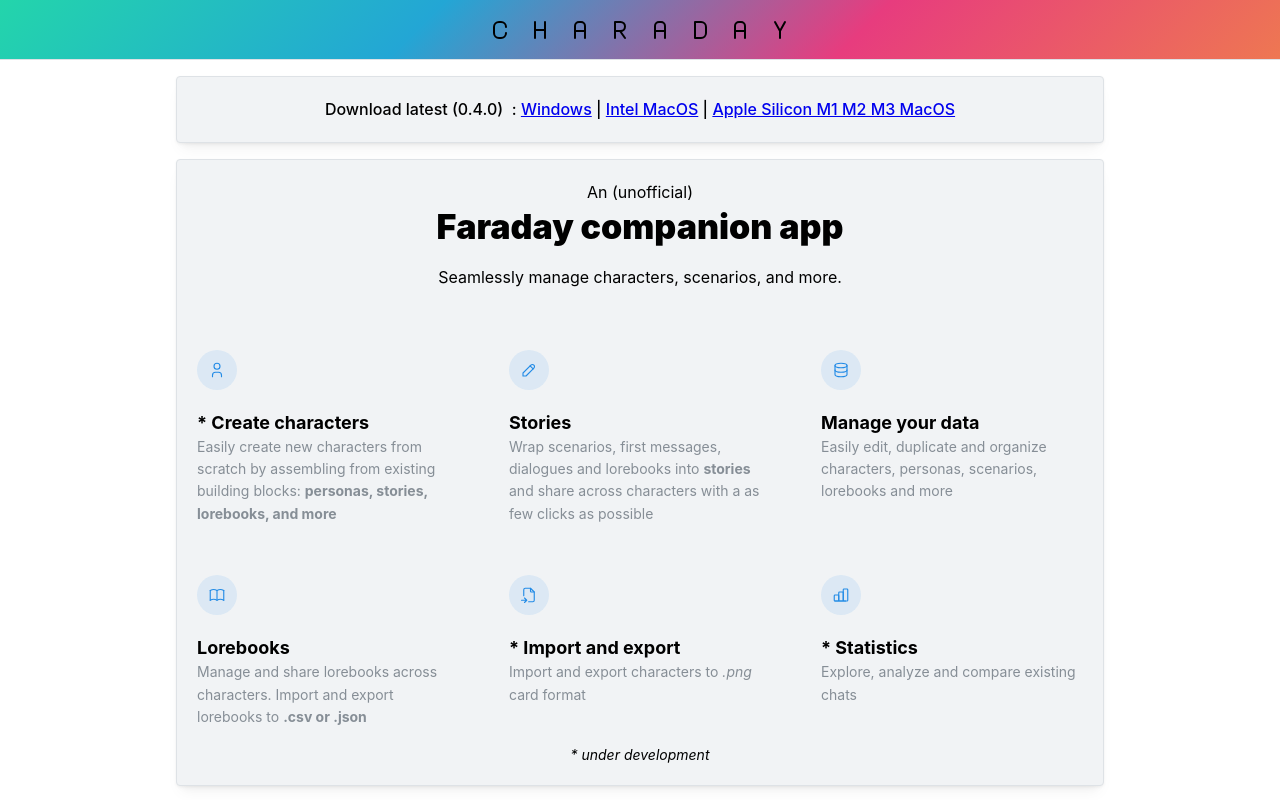
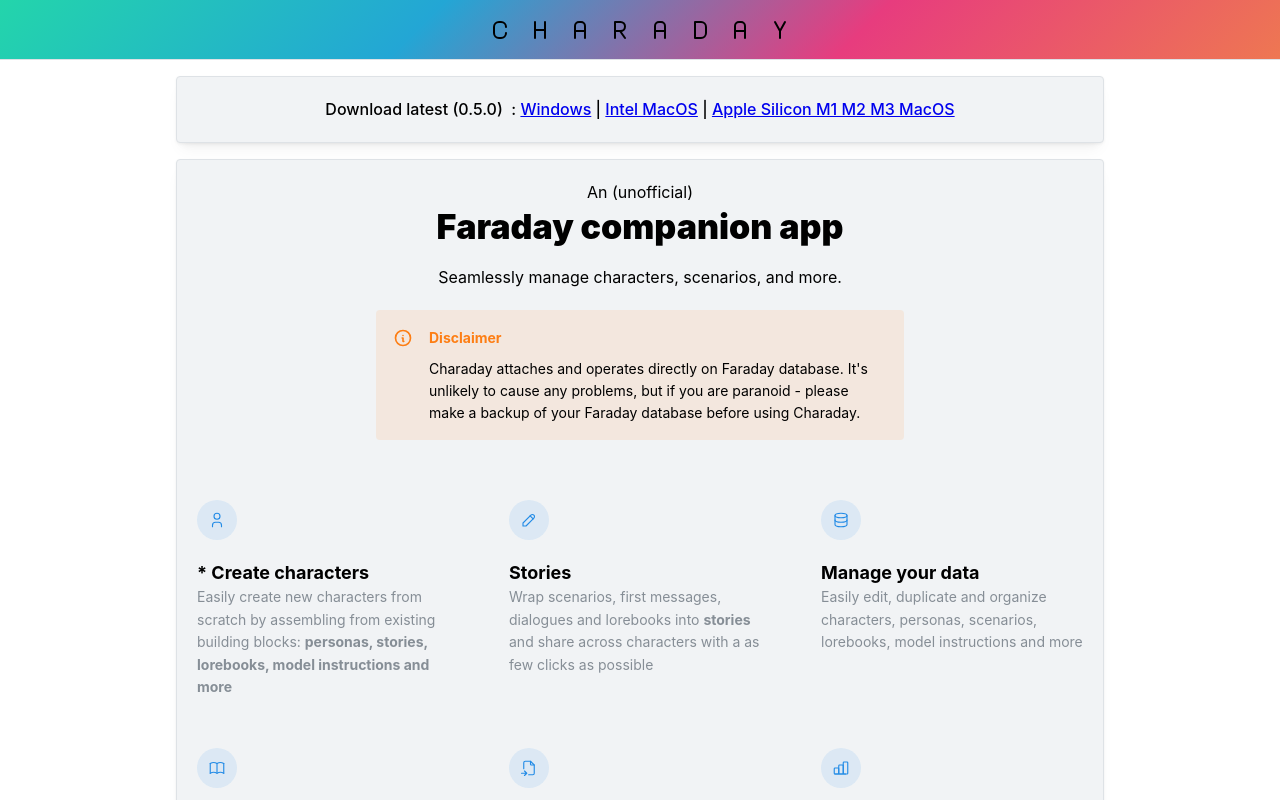
Before and after one commit to gam3dotdev/website, a Next.js app: page / in a window 1280 px wide. Shown: the top 800 px of the page. Built offline with nearby package versions, Linux system fonts and the light colour scheme.

Commit message:
0.5.0 release

```diff
--- a/package.json
+++ b/package.json
@@ -1,6 +1,6 @@
 {
   "name": "charaday-for-faraday",
-  "version": "0.4.0",
+  "version": "0.5.0",
   "private": true,
   "scripts": {
     "dev": "next dev",
--- a/pages/index.tsx
+++ b/pages/index.tsx
@@ -1,4 +1,14 @@
-import { ThemeIcon, Text, Title, Container, SimpleGrid, rem, Image, Paper } from '@mantine/core'
+import {
+  ThemeIcon,
+  Text,
+  Title,
+  Container,
+  SimpleGrid,
+  rem,
+  Image,
+  Paper,
+  Alert,
+} from "@mantine/core";
 import {
   IconUser,
   IconFileImport,
@@ -7,57 +17,65 @@
   IconPencil,
   IconStackFront,
   IconChargingPile,
-} from '@tabler/icons-react'
-import classes from './Welcome.module.css'
-import NextImage from 'next/image'
-import { IconChartBar } from '@tabler/icons-react'
-import { HowItWorks } from '../components/HowItWorks'
-import characters from '../public/screenshots/characters.png';
-import editCharacter from '../public/screenshots/editCharacter.png';
-import lorebooks from '../public/screenshots/lorebooks.png';
-import editLorebook from '../public/screenshots/editLorebook.png';
-import stories from '../public/screenshots/stories.png';
-import editStory from '../public/screenshots/editStory.png';
-
+  IconInfoCircle,
+} from "@tabler/icons-react";
+import classes from "./Welcome.module.css";
+import NextImage from "next/image";
+import { IconChartBar } from "@tabler/icons-react";
+import { HowItWorks } from "../components/HowItWorks";
+import characters from "../public/screenshots/characters.png";
+import editCharacter from "../public/screenshots/editCharacter.png";
+import lorebooks from "../public/screenshots/lorebooks.png";
+import editLorebook from "../public/screenshots/editLorebook.png";
+import stories from "../public/screenshots/stories.png";
+import editStory from "../public/screenshots/editStory.png";
 
 export const MOCKDATA = [
   {
     icon: IconUser,
-    title: '* Create characters',
+    title: "* Create characters",
     description: (
       <>
-        Easily create new characters from scratch by assembling from existing building blocks:{' '}
-        <b>personas, stories, lorebooks, and more</b>
+        Easily create new characters from scratch by assembling from existing
+        building blocks:{" "}
+        <b>personas, stories, lorebooks, model instructions and more</b>
       </>
     ),
   },
   {
     icon: IconPencil,
-    title: 'Stories',
+    title: "Stories",
     description: (
       <>
-        Wrap scenarios, first messages, dialogues and lorebooks into <b>stories</b> and share across characters with a
-        as few clicks as possible
+        Wrap scenarios, first messages, dialogues and lorebooks into{" "}
+        <b>stories</b> and share across characters with a as few clicks as
+        possible
       </>
     ),
   },
   {
     icon: IconDatabase,
-    title: 'Manage your data',
-    description: <>Easily edit, duplicate and organize characters, personas, scenarios, lorebooks and more</>,
+    title: "Manage your data",
+    description: (
+      <>
+        Easily edit, duplicate and organize characters, personas, scenarios,
+        lorebooks, model instructions and more
+      </>
+    ),
   },
   {
     icon: IconBook,
-    title: 'Lorebooks',
+    title: "Lorebooks",
     description: (
       <>
-        Manage and share lorebooks across characters. Import and export lorebooks to <b>.csv or .json</b>
+        Manage and share lorebooks across characters. Import and export
+        lorebooks to <b>.csv or .json</b>
       </>
     ),
   },
   {
     icon: IconFileImport,
-    title: '* Import and export',
+    title: "* Import and export",
     description: (
       <>
         Import and export characters to <i>.png</i> card format
@@ -66,15 +84,15 @@
   },
   {
     icon: IconChartBar,
-    title: '* Statistics',
+    title: "* Statistics",
     description: <>Explore, analyze and compare existing chats</>,
   },
-]
+];
 
 interface ItemProps {
-  icon: React.FC<any>
-  title: React.ReactNode
-  description: React.ReactNode
+  icon: React.FC<any>;
+  title: React.ReactNode;
+  description: React.ReactNode;
 }
 
 export function Item({ icon: Icon, title, description }: ItemProps) {
@@ -90,22 +108,45 @@
         {description}
       </Text>
     </div>
-  )
+  );
 }
 
 export default function IndexPage() {
-  const features = MOCKDATA.map((feature, index) => <Item {...feature} key={index} />)
+  const features = MOCKDATA.map((feature, index) => (
+    <Item {...feature} key={index} />
+  ));
 
   return (
     <Container className={classes.wrapper}>
-      <Paper withBorder shadow='sm' style={{ padding: 20 }} ta="center" fw={500} bg="var(--mantine-color-gray-1)">
-        Download latest (0.4.0) &nbsp;:&nbsp;
-        <a href="https://github.com/gam3dotdev/website/releases/latest/download/Charaday-Setup-0.4.0.exe">Windows</a>&nbsp;|&nbsp;
-        <a href="https://github.com/gam3dotdev/website/releases/latest/download/Charaday-0.4.0.dmg">Intel MacOS</a>&nbsp;|&nbsp;
-        <a href="https://github.com/gam3dotdev/website/releases/latest/download/Charaday-0.4.0-arm64.dmg">Apple Silicon M1 M2 M3 MacOS</a>
+      <Paper
+        withBorder
+        shadow="sm"
+        style={{ padding: 20 }}
+        ta="center"
+        fw={500}
+        bg="var(--mantine-color-gray-1)"
+      >
+        Download latest (0.5.0) &nbsp;:&nbsp;
+        <a href="https://github.com/gam3dotdev/website/releases/latest/download/Charaday-Setup-0.5.0.exe">
+          Windows
+        </a>
+        &nbsp;|&nbsp;
+        <a href="https://github.com/gam3dotdev/website/releases/latest/download/Charaday-0.5.0.dmg">
+          Intel MacOS
+        </a>
+        &nbsp;|&nbsp;
+        <a href="https://github.com/gam3dotdev/website/releases/latest/download/Charaday-0.5.0-arm64.dmg">
+          Apple Silicon M1 M2 M3 MacOS
+        </a>
       </Paper>
 
-      <Paper withBorder shadow='sm' style={{ padding: 20 }} bg="var(--mantine-color-gray-1)" mt="md">
+      <Paper
+        withBorder
+        shadow="sm"
+        style={{ padding: 20 }}
+        bg="var(--mantine-color-gray-1)"
+        mt="md"
+      >
         <Text size="md" className={classes.description}>
           An (unofficial)
         </Text>
@@ -117,11 +158,24 @@
           </Text>
         </Container>
 
+        <Container size={560} mt="lg">
+          <Alert
+            variant="light"
+            color="orange"
+            title="Disclaimer"
+            icon={<IconInfoCircle />}
+          >
+            Charaday attaches and operates directly on Faraday database. It's
+            unlikely to cause any problems, but if you are paranoid - please
+            make a backup of your Faraday database before using Charaday.
+          </Alert>
+        </Container>
+
         <SimpleGrid
           mt={60}
           cols={{ base: 1, sm: 2, md: 3 }}
-          spacing={{ base: 'xl', md: 50 }}
-          verticalSpacing={{ base: 'xl', md: 50 }}
+          spacing={{ base: "xl", md: 50 }}
+          verticalSpacing={{ base: "xl", md: 50 }}
         >
           {features}
         </SimpleGrid>
@@ -131,21 +185,69 @@
         </Text>
       </Paper>
 
-      <Paper withBorder shadow='sm' style={{ padding: 20 }} mt="md" bg="var(--mantine-color-gray-1)">
+      <Paper
+        withBorder
+        shadow="sm"
+        style={{ padding: 20 }}
+        mt="md"
+        bg="var(--mantine-color-gray-1)"
+      >
         <HowItWorks />
       </Paper>
 
-      <Paper withBorder shadow='sm' style={{ padding: 20 }} mt="md" bg="var(--mantine-color-gray-1)">
+      <Paper
+        withBorder
+        shadow="sm"
+        style={{ padding: 20 }}
+        mt="md"
+        bg="var(--mantine-color-gray-1)"
+      >
         <Title className={classes.title}>Screenshots</Title>
         <SimpleGrid>
-          <Image width="500" component={NextImage} src={characters} alt="characters" fit="contain"/>
-          <Image width="500" component={NextImage} src={editCharacter} alt="editCharacter" fit="contain"/>
-          <Image width="500" component={NextImage} src={stories} alt="stories" fit="contain"/>
-          <Image width="500" component={NextImage} src={editStory} alt="editStory" fit="contain"/>
-          <Image width="500" component={NextImage} src={lorebooks} alt="lorebooks" fit="contain"/>
-          <Image width="500" component={NextImage} src={editLorebook} alt="editLorebook" fit="contain"/>
+          <Image
+            width="500"
+            component={NextImage}
+            src={characters}
+            alt="characters"
+            fit="contain"
+          />
+          <Image
+            width="500"
+            component={NextImage}
+            src={editCharacter}
+            alt="editCharacter"
+            fit="contain"
+          />
+          <Image
+            width="500"
+            component={NextImage}
+            src={stories}
+            alt="stories"
+            fit="contain"
+          />
+          <Image
+            width="500"
+            component={NextImage}
+            src={editStory}
+            alt="editStory"
+            fit="contain"
+          />
+          <Image
+            width="500"
+            component={NextImage}
+            src={lorebooks}
+            alt="lorebooks"
+            fit="contain"
+          />
+          <Image
+            width="500"
+            component={NextImage}
+            src={editLorebook}
+            alt="editLorebook"
+            fit="contain"
+          />
         </SimpleGrid>
       </Paper>
     </Container>
-  )
+  );
 }
```
